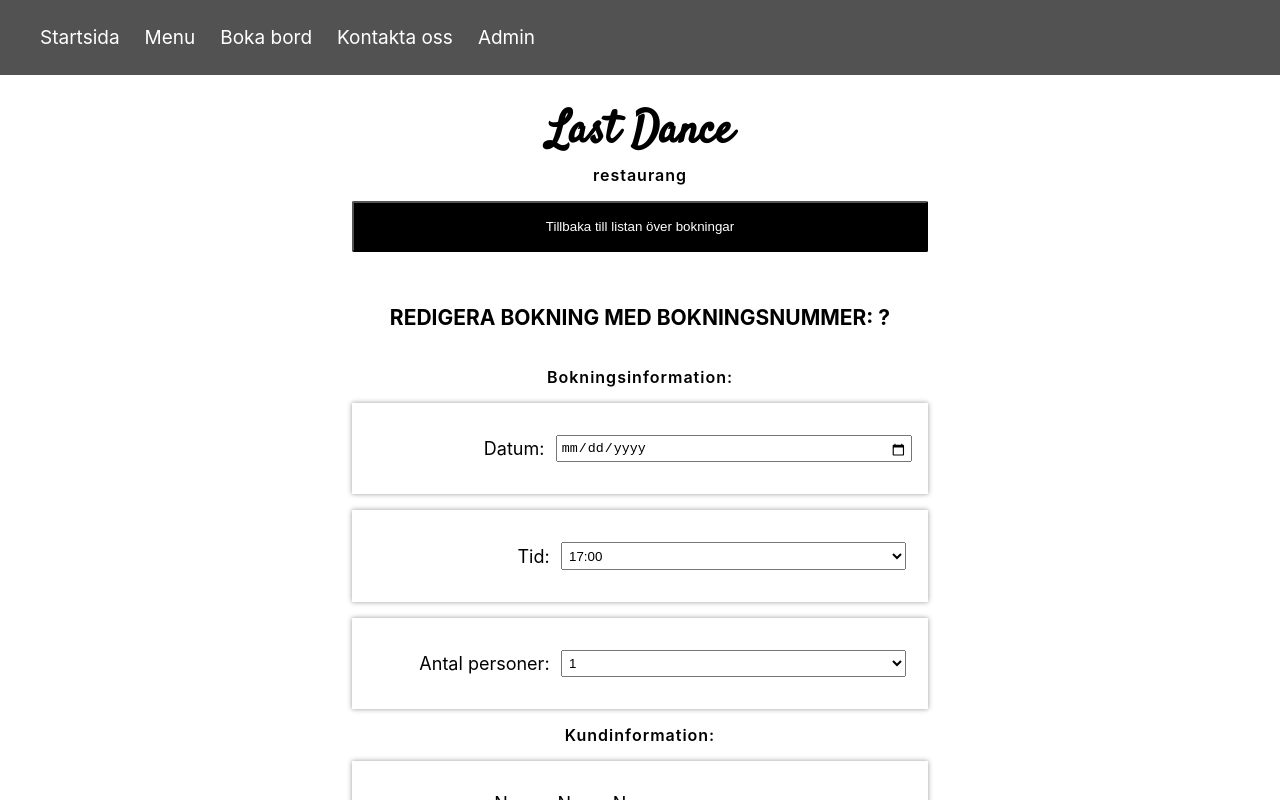
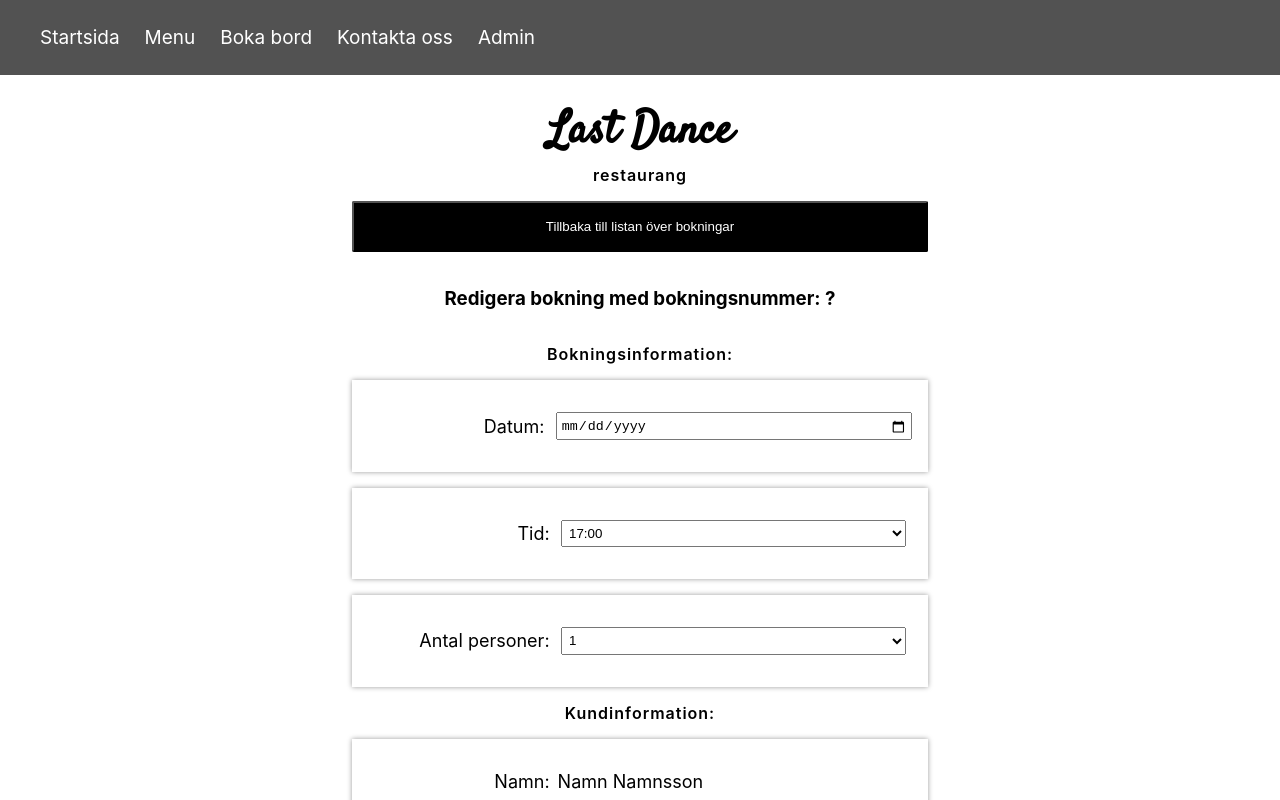
Before and after one commit to carlsylvan/restaurangen-last-dance, a React (Create React App) app: page /admin/1 in a window 1280 px wide. Shown: the top 800 px of the page. Built offline with nearby package versions, Linux system fonts and the light colour scheme; no server answers.

Commit message:
change h3 styling adminbookingdetails

```diff
--- a/src/components/AdminBookingDetails/AdminBookingDetails.tsx
+++ b/src/components/AdminBookingDetails/AdminBookingDetails.tsx
@@ -118,7 +118,7 @@ const handleSubmit = (e: FormEvent) => {
     <H4>restaurang</H4>
     <Form onSubmit={handleSubmit}>
       <SubmitButton type="button" onClick={() => {navigate("/admin")}}>Tillbaka till listan över bokningar</SubmitButton>
-      <H3>Redigera bokning med bokningsnummer: {bookedTable._id}</H3>
+      <h3>Redigera bokning med bokningsnummer: {bookedTable._id}</h3>
       <H4>Bokningsinformation:</H4>
       <InputWrapper>
       <label htmlFor="date">Datum:</label>
```
